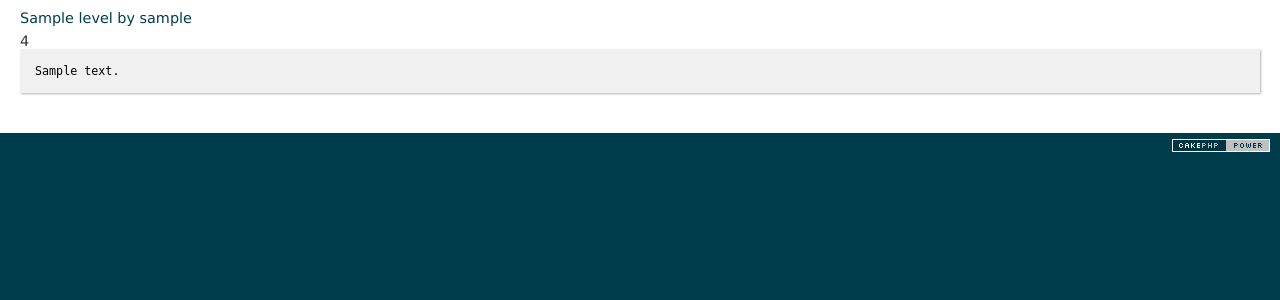
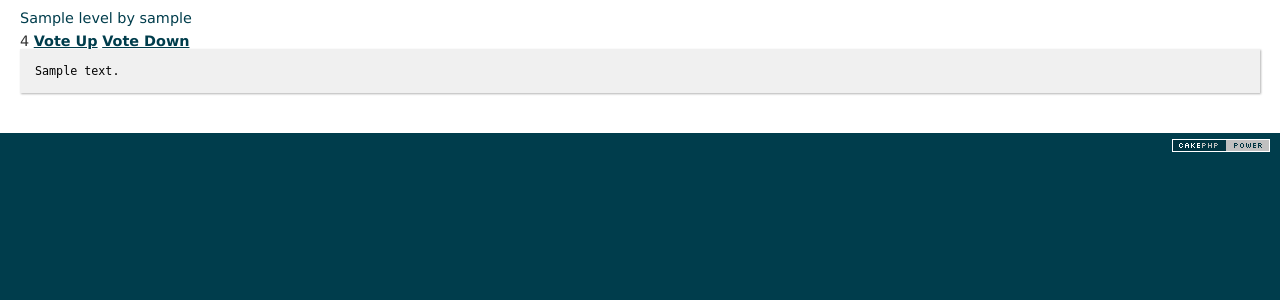
Before and after one commit to bkconrad/pleiades, a CakePHP app: the page made by app/View/Levels/view.ctp in a window 1280 px wide. Shown: the part 47-347 px from the top of the page. Run offline with PHP 8.4 and a stand-in for CakePHP, Linux system fonts and the light colour scheme; the template is opened without the code that fills it: most values are stand-ins (such as "Sample title", 1, 10 or a date in 2020); data that the repository does not hold is empty; some libraries are stand-ins or nearby versions.

Commit message:
add voting links to level view

```diff
--- a/app/Controller/LevelsController.php
+++ b/app/Controller/LevelsController.php
@@ -47,6 +47,7 @@ class LevelsController extends AppController {
   public function view($id) {
     $level = $this->Level->findById($id);
     $this->set('level', $level);
+    $this->set('logged_in', $this->Auth->loggedIn());
     $this->set('is_owner', $level['User']['user_id'] == $this->Auth->user('user_id'));
   }
 
--- a/app/View/Levels/view.ctp
+++ b/app/View/Levels/view.ctp
@@ -1,6 +1,16 @@
 <h1><?php echo $level['Level']['name'] ?> by <?php echo $level['User']['username'] ?></h1>
 <span class='rating'>
 <?php echo $level['Level']['rating'] ?>
+  <span class='upvote'>
+  <?php
+    echo $this->Html->link('Vote Up', array('action' => 'rate', $level['Level']['id'], '1'))
+  ?>
+  </span>
+  <span class='downvote'>
+  <?php
+    echo $this->Html->link('Vote Down', array('action' => 'rate', $level['Level']['id'], '-1'))
+  ?>
+  </span>
 </span>
 <?php
 if($is_owner) {
```
